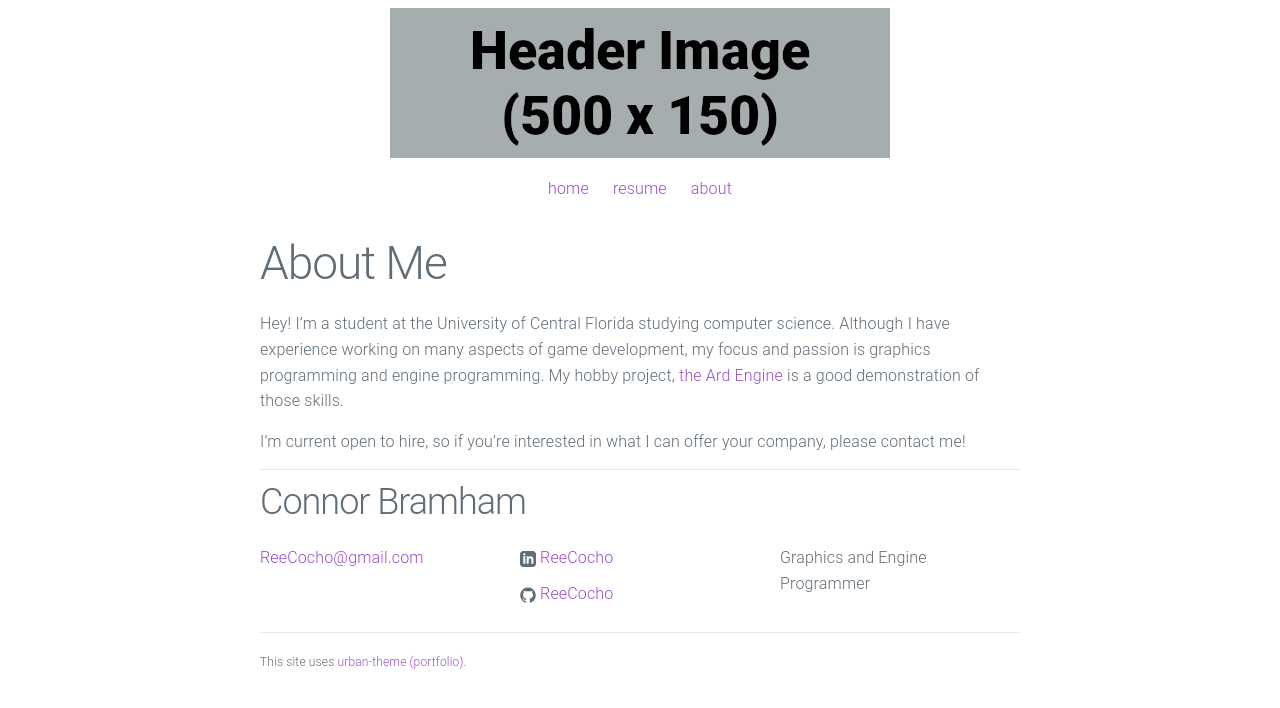
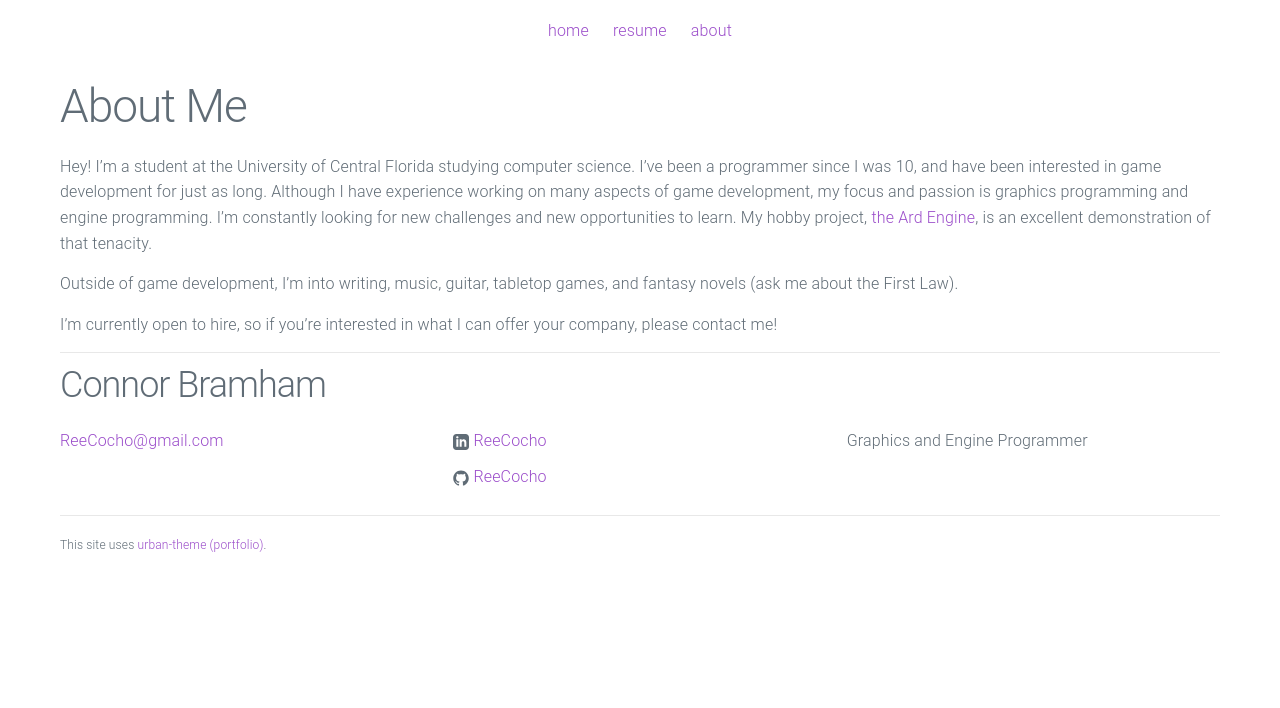
Before and after one commit to ReeCocho/reecocho.github.io, a Jekyll site: the page built from about.md, in a window 1280 px wide. Shown: the top 708 px of the page. Built offline with Jekyll 4.4.1, drawn with Linux system fonts in a browser that asks for light colours.

Commit message:
FCOM article, spell check, new images, new layout

```diff
--- a/_includes/header.html
+++ b/_includes/header.html
@@ -1,6 +1,4 @@
 <header class="site-header">
-  <a class="site-title" href="{{ site.baseurl }}/"><img src="/assets/header.png"></a>
-
   <nav class="navbar">
     <ul>
       <li class="nav-item"><a href="{{ site.baseurl }}/">home</a></li>
@@ -8,5 +6,4 @@
       <li class="nav-item"><a href="{{ site.baseurl }}/about/">about</a></li>
     </ul>
   </nav>
-
 </header>
--- a/_includes/youtubePlayer.html
+++ b/_includes/youtubePlayer.html
@@ -1,8 +1,8 @@
 <div class="embed-container">
     <iframe
         src="https://www.youtube.com/embed/{{ include.id }}"
-        width="800"
-        height="450"
+        width="100%"
+        height="650"
         frameborder="0"
         allowfullscreen="true">
     </iframe>
--- a/_sass/_layout.scss
+++ b/_sass/_layout.scss
@@ -2,7 +2,7 @@
  * Site header
  */
  .wrapper .container {
-    max-width: 80rem;
+    max-width: 120rem;
 }
 
 .site-header {
--- a/_sass/milligram/_Image.scss
+++ b/_sass/milligram/_Image.scss
@@ -12,4 +12,8 @@
 
 img {
 	max-width: 100%;
+	display: block;
+	float: none;
+	margin-left: auto;
+	margin-right: auto;
 }
--- a/about.md
+++ b/about.md
@@ -4,6 +4,8 @@ title: "About Me"
 permalink: /about/
 ---
 
-Hey! I'm a student at the University of Central Florida studying computer science. Although I have experience working on many aspects of game development, my focus and passion is graphics programming and engine programming. My hobby project, [the Ard Engine](https://github.com/ReeCocho/ard-engine) is a good demonstration of those skills.
+Hey! I'm a student at the University of Central Florida studying computer science. I've been a programmer since I was 10, and have been interested in game development for just as long. Although I have experience working on many aspects of game development, my focus and passion is graphics programming and engine programming. I'm constantly looking for new challenges and new opportunities to learn. My hobby project, [the Ard Engine](https://github.com/ReeCocho/ard-engine), is an excellent demonstration of that tenacity.
 
-I'm current open to hire, so if you're interested in what I can offer your company, please contact me!
+Outside of game development, I'm into writing, music, guitar, tabletop games, and fantasy novels (ask me about the First Law).
+
+I'm currently open to hire, so if you're interested in what I can offer your company, please contact me!
```
Also changed, not shown: _posts/2023-06-18-raytracer.md (added, +38 -0 lines), _posts/2023-06-19-ecs.md (added, +73 -0 lines), _posts/2023-06-19-raytracer.md (deleted, +0 -38 lines), _posts/2023-06-20-ecs.md (deleted, +0 -73 lines), _posts/2023-06-20-fcom.md (added, +55 -0 lines), _posts/2023-06-21-vulkan-renderer.md (+7 -3 lines), assets/fcom_thumbnail.png (added), 4 other files.
